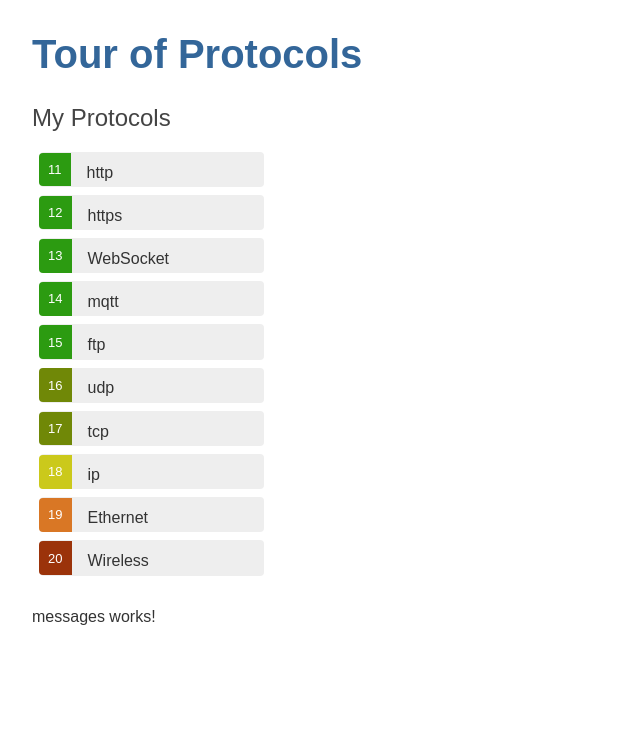
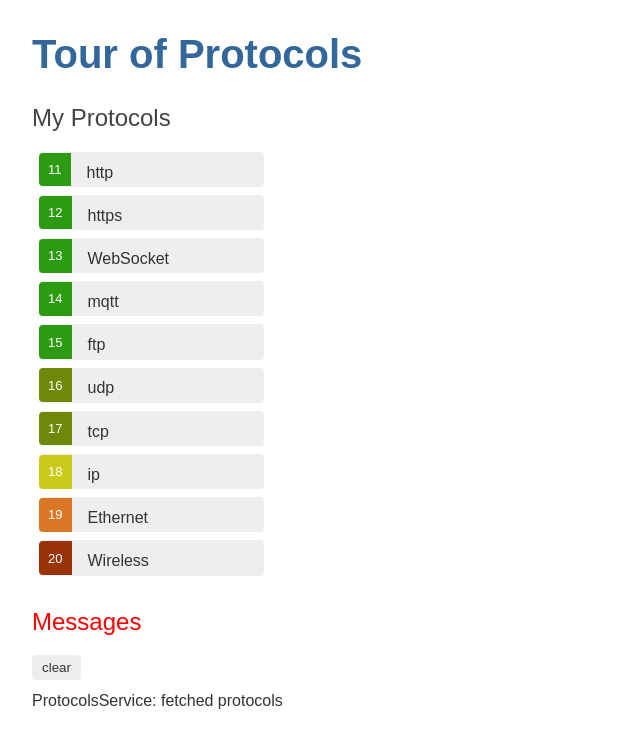
Before and after one commit to IvanYankovskiy/angular-sandbox, an Angular app: page / in a window 1280 px wide. Shown: the top 748 px of the page, without its empty margins (0-640 px from the left). Built offline with nearby package versions, Linux system fonts and the light colour scheme.

Commit message:
4. step complete

```diff
--- a/src/app/messages/messages.component.css
+++ b/src/app/messages/messages.component.css
@@ -0,0 +1,35 @@
+/* MessagesComponent's private CSS styles */
+h2 {
+  color: red;
+  font-family: Arial, Helvetica, sans-serif;
+  font-weight: lighter;
+}
+body {
+  margin: 2em;
+}
+body, input[text], button {
+  color: crimson;
+  font-family: Cambria, Georgia;
+}
+
+button.clear {
+  font-family: Arial;
+  background-color: #eee;
+  border: none;
+  padding: 5px 10px;
+  border-radius: 4px;
+  cursor: pointer;
+  cursor: hand;
+}
+button:hover {
+  background-color: #cfd8dc;
+}
+button:disabled {
+  background-color: #eee;
+  color: #aaa;
+  cursor: auto;
+}
+button.clear {
+  color: #333;
+  margin-bottom: 12px;
+}
--- a/src/app/messages/messages.component.html
+++ b/src/app/messages/messages.component.html
@@ -1,3 +1,8 @@
-<p>
-  messages works!
-</p>
+<div *ngIf="messageService.messages.length">
+
+  <h2>Messages</h2>
+  <button class="clear"
+          (click)="messageService.clear()">clear</button>
+  <div *ngFor='let message of messageService.messages'> {{message}} </div>
+
+</div>
--- a/src/app/messages/messages.component.ts
+++ b/src/app/messages/messages.component.ts
@@ -1,4 +1,5 @@
 import { Component, OnInit } from '@angular/core';
+import {MessageService} from '../message.service';
 
 @Component({
   selector: 'app-messages',
@@ -6,8 +7,17 @@
   styleUrls: ['./messages.component.css']
 })
 export class MessagesComponent implements OnInit {
+  messages: string[] = [];
 
-  constructor() { }
+  add(message: string) {
+    this.messages.push(message);
+  }
+
+  clear() {
+    this.messages = [];
+  }
+
+  constructor(public messageService: MessageService) { }
 
   ngOnInit() {
   }
--- a/src/app/protocols/protocols.component.ts
+++ b/src/app/protocols/protocols.component.ts
@@ -1,6 +1,7 @@
 import { Component, OnInit } from '@angular/core';
 import {Protocol} from '../model/protocol';
 import { ProtocolService } from '../protocol.service';
+import {MessageService} from '../message.service';
 
 @Component({
   selector: 'app-protocols',
@@ -11,7 +12,8 @@
   protocols: Protocol[];
   selectedProtocol: Protocol;
 
-  constructor(private protocolService: ProtocolService) { }
+  constructor(private protocolService: ProtocolService,
+              private messageService: MessageService) { }
 
   ngOnInit() {
     this.getProtocols();
@@ -19,6 +21,7 @@
 
   onSelect(protocol: Protocol): void {
     this.selectedProtocol = protocol;
+    this.messageService.add(`ProtocolService: Selected protocol id=${protocol.id}`);
   }
 
   getProtocols(): void {
```
